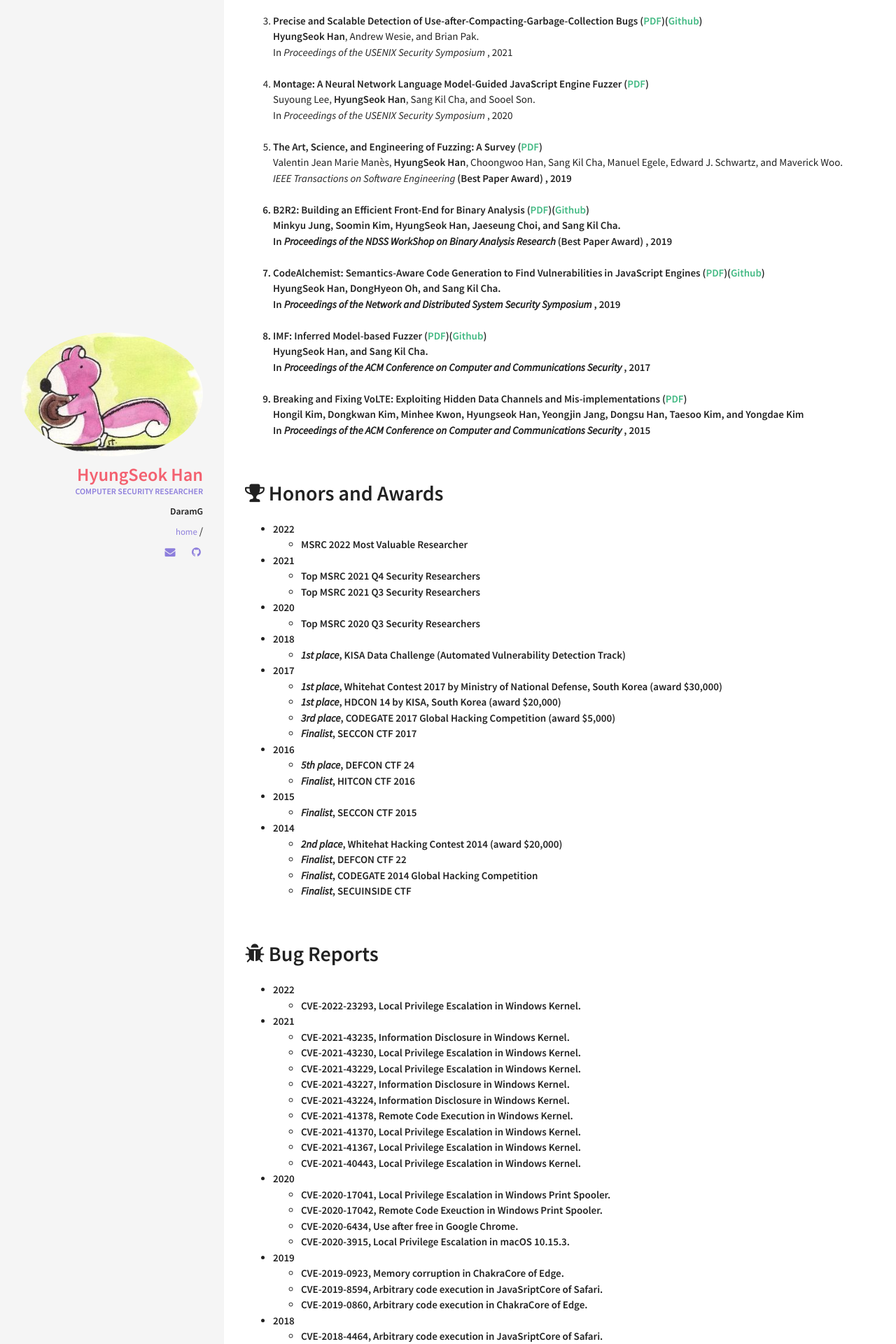
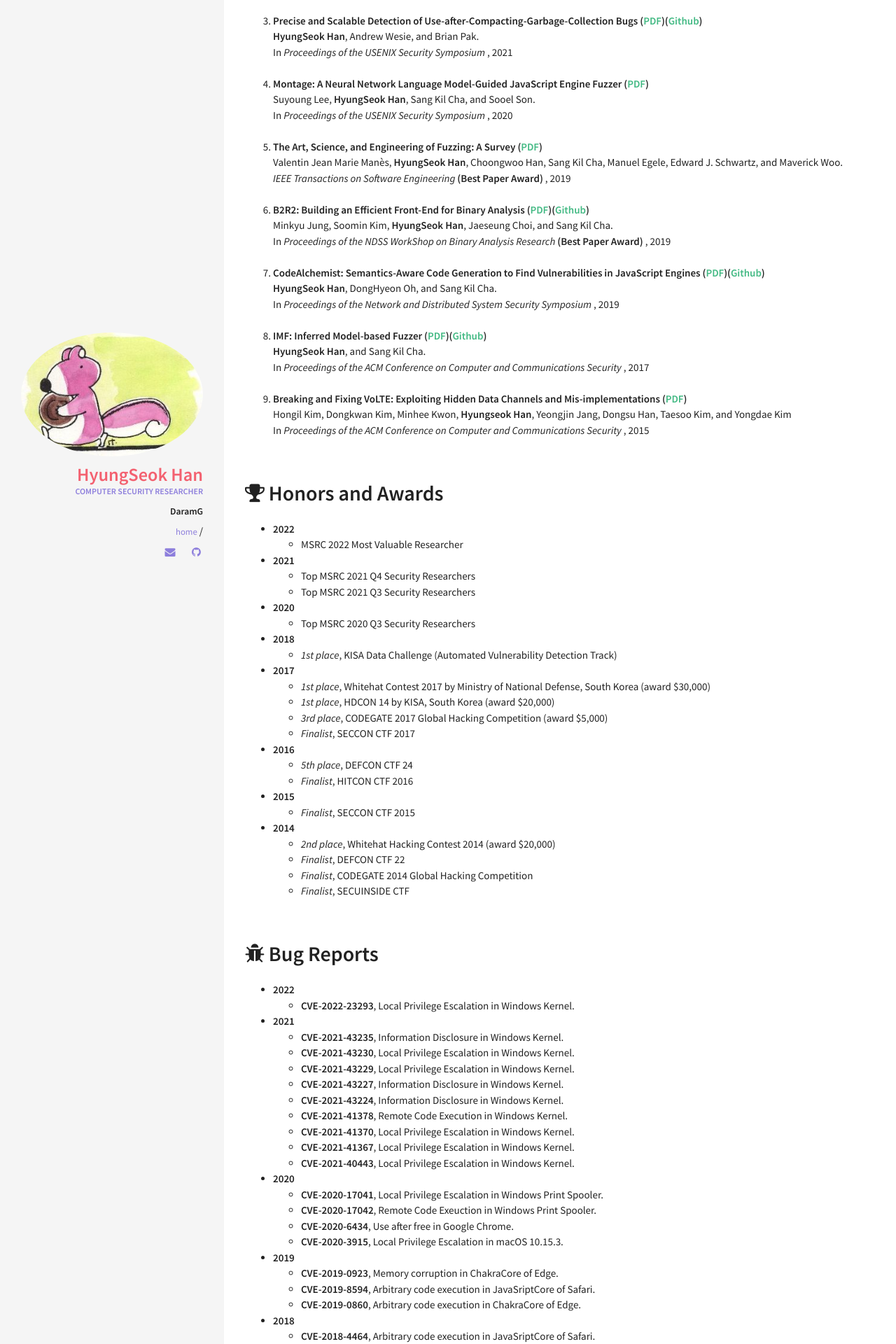
Before and after one commit to DaramG/daramg.github.io, a Jekyll site: the page built from index.html, in a window 1280 px wide. Shown: the part 963-2883 px from the top of the page at 70% size. Built offline with Jekyll 4.4.1, drawn with Linux system fonts in a browser that asks for light colours.

```diff
--- a/_data/index/publication.yml
+++ b/_data/index/publication.yml
@@ -24,13 +24,13 @@
 
 - title: "The Art, Science, and Engineering of Fuzzing: A Survey"
   howto: (<a href="https://softsec.kaist.ac.kr/~sangkilc/papers/manes-tse19.pdf">PDF</a>)
-  where: <em>IEEE Transactions on Software Engineering</em> <strong>(Best Paper Award)<strong>
+  where: <em>IEEE Transactions on Software Engineering</em> <strong>(Best Paper Award)</strong>
   year : 2019
   authors: Valentin Jean Marie Manès, <strong>HyungSeok Han</strong>, Choongwoo Han, Sang Kil Cha, Manuel Egele, Edward J. Schwartz, and Maverick Woo.
 
 - title: "B2R2: Building an Efficient Front-End for Binary Analysis"
   howto: (<a href="https://softsec.kaist.ac.kr/~sangkilc/papers/jung-bar19.pdf">PDF</a>)(<a href="https://github.com/B2R2-org/B2R2">Github</a>)
-  where: In <em>Proceedings of the NDSS WorkShop on Binary Analysis Research</em> <strong>(Best Paper Award)<strong>
+  where: In <em>Proceedings of the NDSS WorkShop on Binary Analysis Research</em> <strong>(Best Paper Award)</strong>
   year : 2019
   authors: Minkyu Jung, Soomin Kim, <strong>HyungSeok Han</strong>, Jaeseung Choi, and Sang Kil Cha.
 
```
